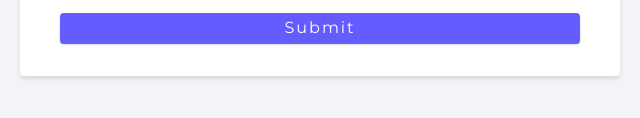
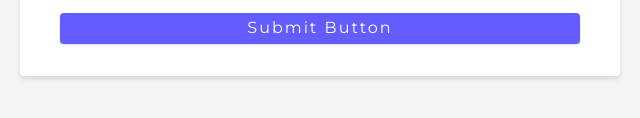
Before and after one commit to Abdulroshiid/Backend-Tutorial, a website: page 02-express-tutorial/methods-public/index.html in a window 1280 px wide. Shown: the part 294-412 px from the top of the page, 320-960 px from the left. Drawn offline with Linux system fonts and the light colour scheme.

Commit message:
Making some changes

```diff
--- a/02-express-tutorial/methods-public/index.html
+++ b/02-express-tutorial/methods-public/index.html
@@ -25,7 +25,7 @@
           <label for="name"> Enter name... </label>
           <input type="text" name="name" id="name" autocomplete="false" />
         </div>
-        <button type="submit" class="block">Submit</button>
+        <button type="submit" class="block">Submit Button</button>
       </form>
     </main>
   </body>
```
